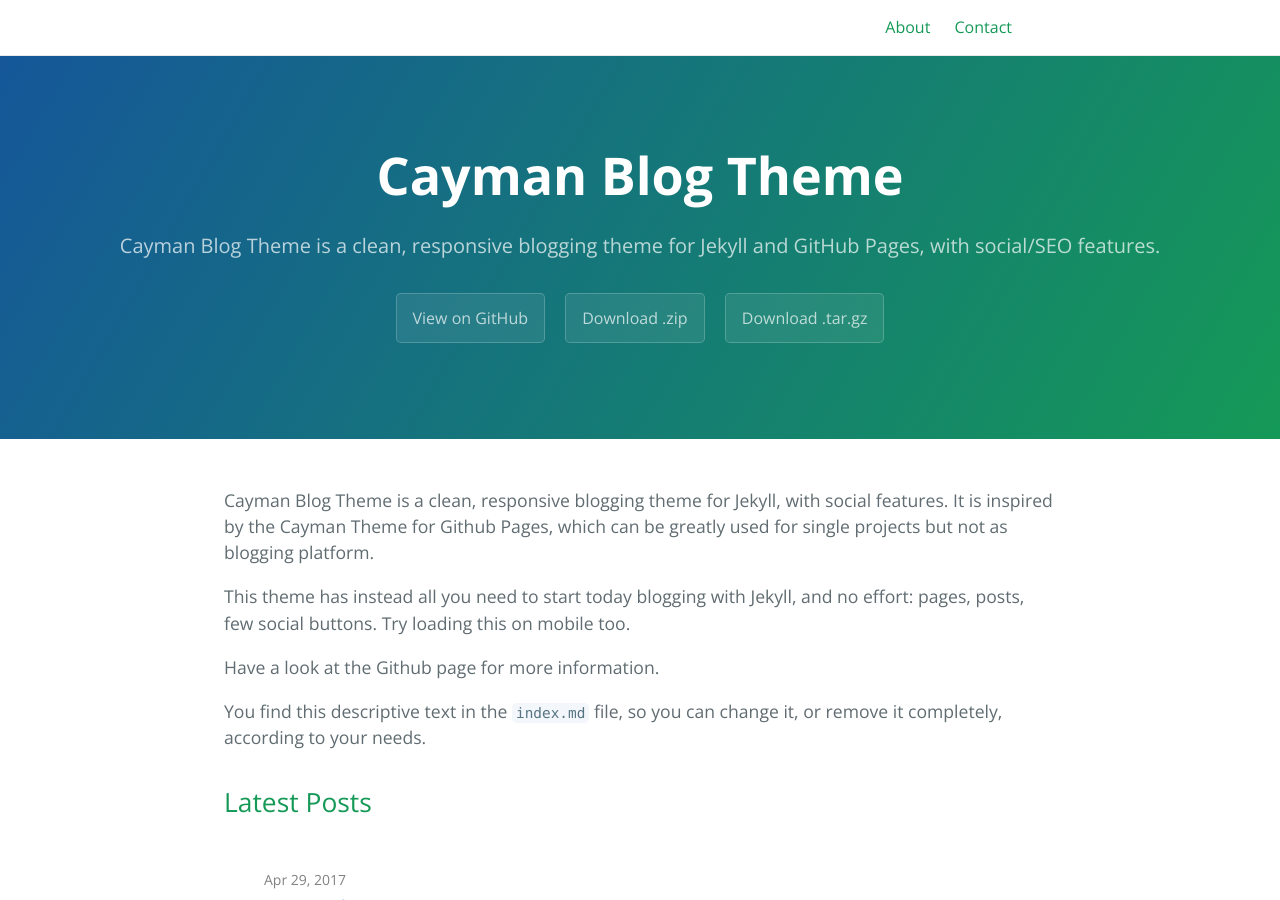
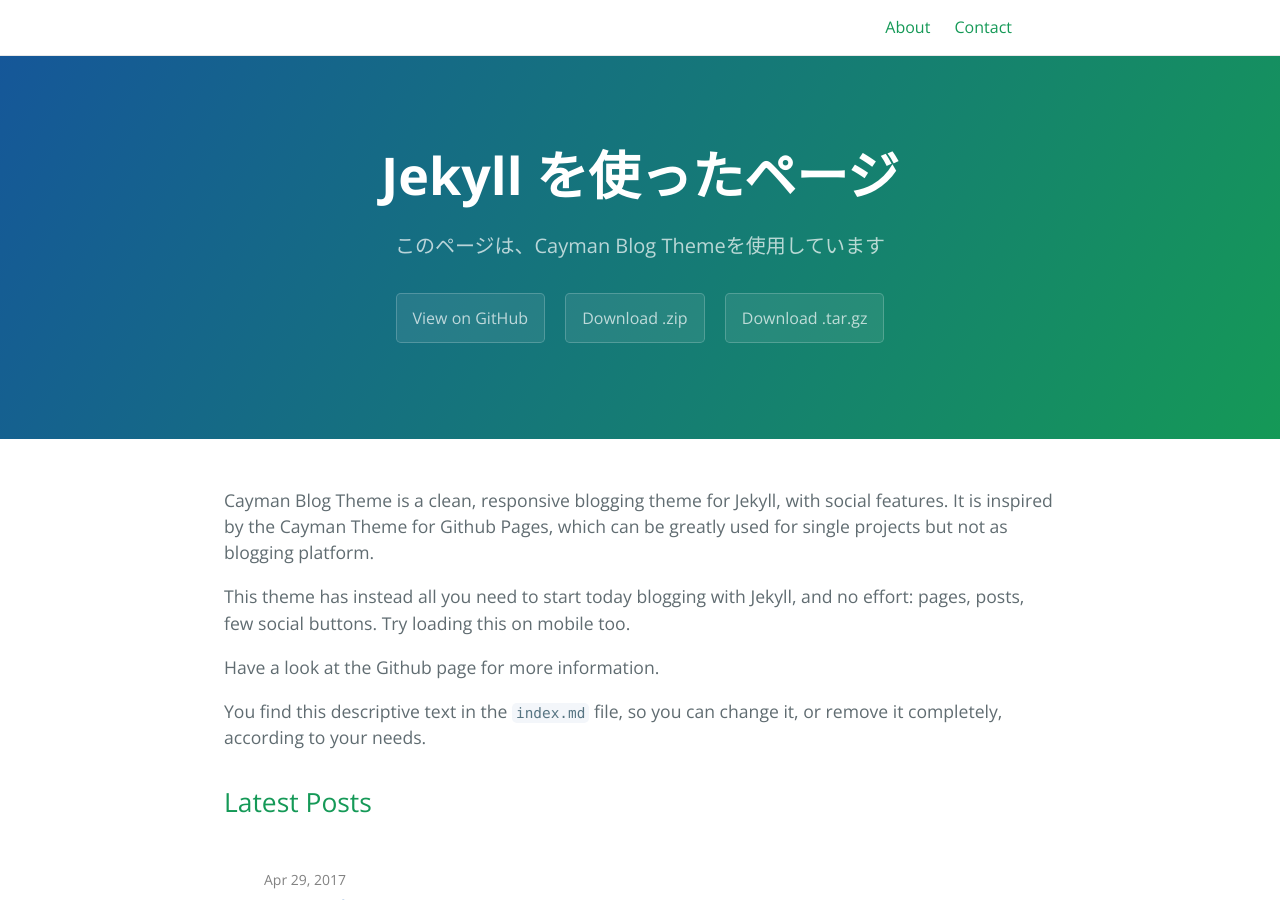
Before and after one commit to t-kougei-game-web-2017/web2-5, a Jekyll site: the page built from index.md, in a window 1280 px wide and 900 px high. Built offline with Jekyll 4.4.1, drawn with Linux system fonts in a browser that asks for light colours.

Commit message:
Update _config.yml

```diff
--- a/_config.yml
+++ b/_config.yml
@@ -1,5 +1,5 @@
-title: Cayman Blog Theme
-description: Cayman Blog Theme is a clean, responsive blogging theme for Jekyll and GitHub Pages, with social/SEO features.
+title: Jekyll を使ったページ
+description: このページは、Cayman Blog Themeを使用しています
 show_downloads: true
 
 baseurl: "/" # change this to the subpath of your site, e.g. /blog. Leave it empty if you don't need it.
```
